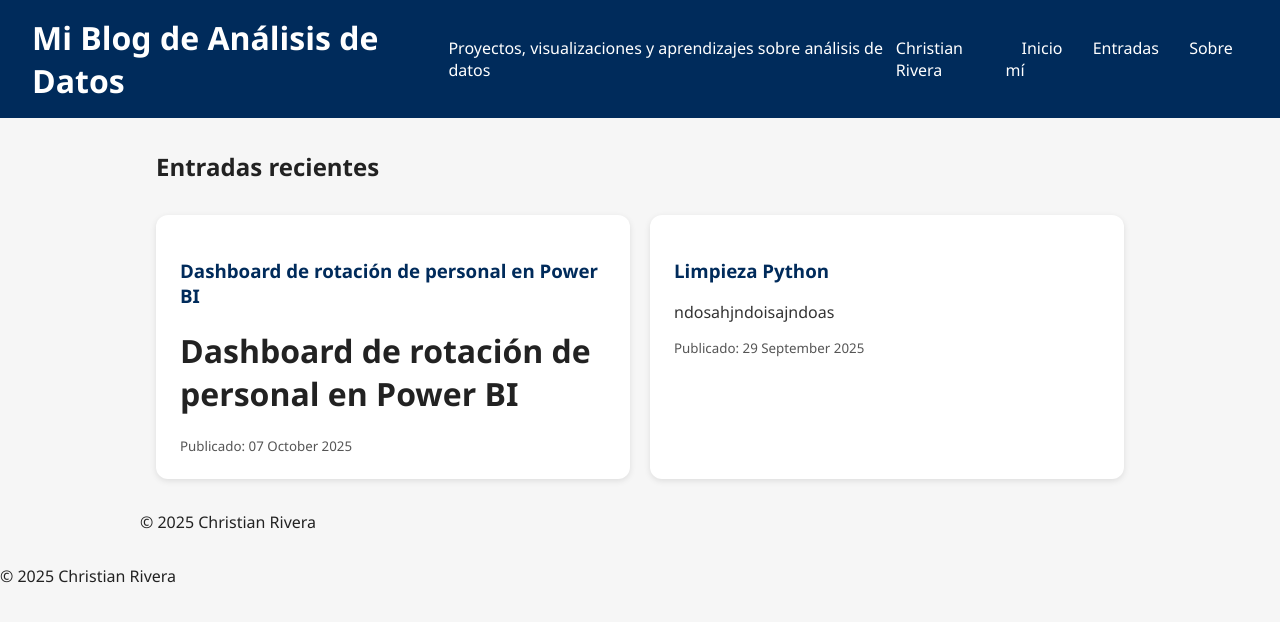
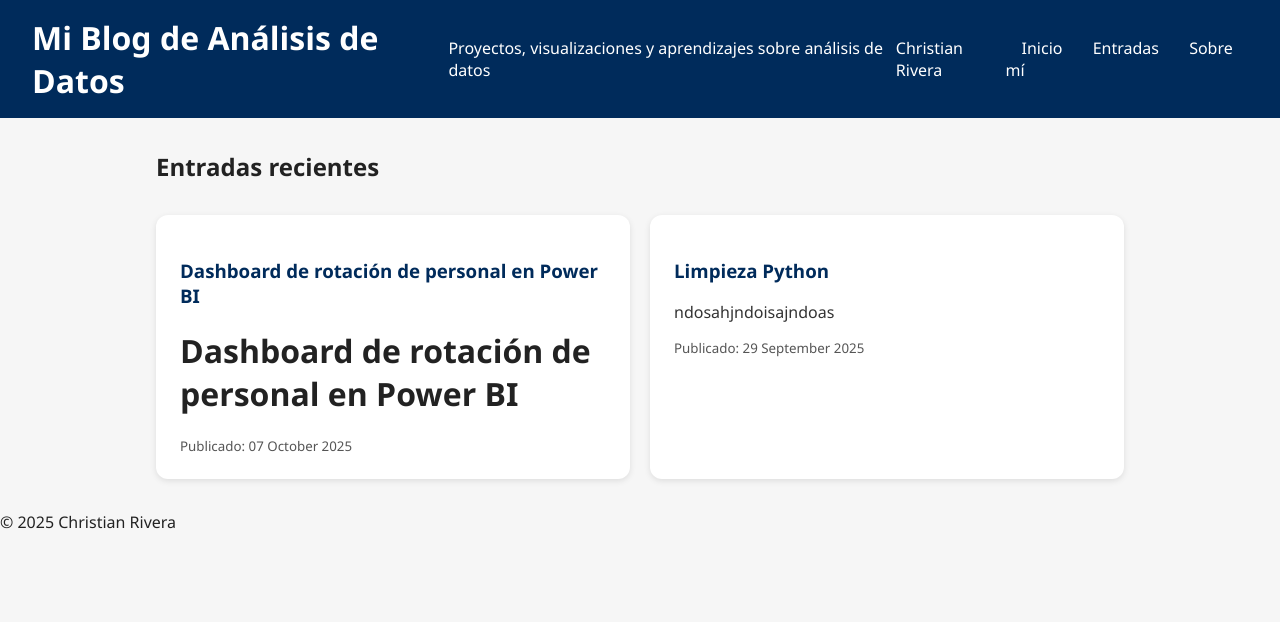
Before and after one commit to ChrisRV77/ChrisRV77.github.io, a Jekyll site: the page built from index.html, in a window 1280 px wide. Shown: the top 622 px of the page. Built offline with Jekyll 4.4.1, drawn with Linux system fonts in a browser that asks for light colours.

Commit message:
Update index.html

```diff
--- a/index.html
+++ b/index.html
@@ -27,10 +27,5 @@ title: "Inicio"
 
 </main>
 
-<footer>
-  <p>© 2025 Christian Rivera</p>
-</footer>
-
-
 </body>
 </html>
```
